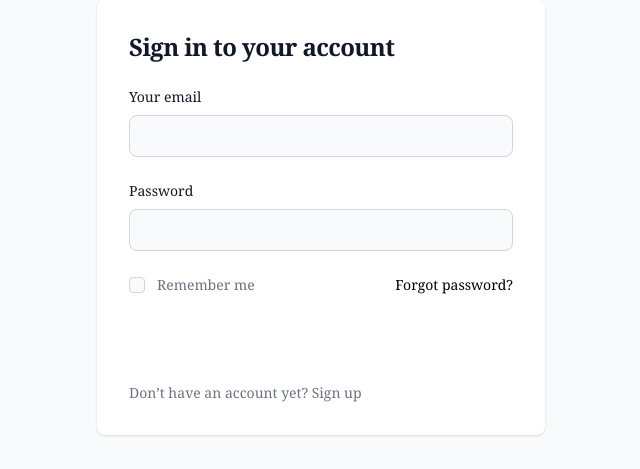
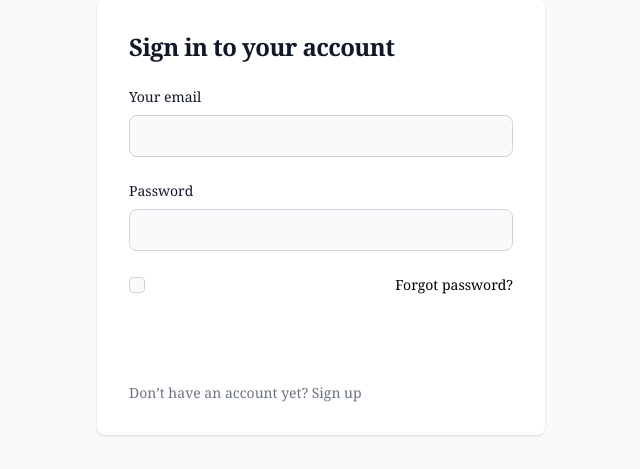
Before and after one commit to ashwin3082002/codeyankee_SIH, a Django app: template templates/login.html in a window 1280 px wide. Shown: the part 211-680 px from the top of the page, without its empty margins (319-959 px from the left). Run offline with Django 4.2, Linux system fonts and the light colour scheme; the template is opened without the code that fills it, so the values that code supplies are empty; style sheets or scripts are compiled from the project's sources; some libraries are stand-ins or nearby versions.

```diff
--- a/templates/login.html
+++ b/templates/login.html
@@ -26,9 +26,9 @@
                             <div class="flex items-center h-5">
                               <input id="remember" aria-describedby="remember" type="checkbox" class="w-4 h-4 border border-gray-300 rounded bg-gray-50 focus:ring-3 focus:ring-primary-300 dark:bg-gray-700 dark:border-gray-600 dark:focus:ring-primary-600 dark:ring-offset-gray-800" required="">
                             </div>
-                            <div class="ml-3 text-sm">
+                            {% comment %} <div class="ml-3 text-sm">
                               <label for="remember" class="text-gray-500 dark:text-gray-300">Remember me</label>
-                            </div>
+                            </div> {% endcomment %}
                         </div>
                         <a href="#" class="text-sm font-medium text-primary-600 hover:underline dark:text-primary-500">Forgot password?</a>
                     </div>
```
